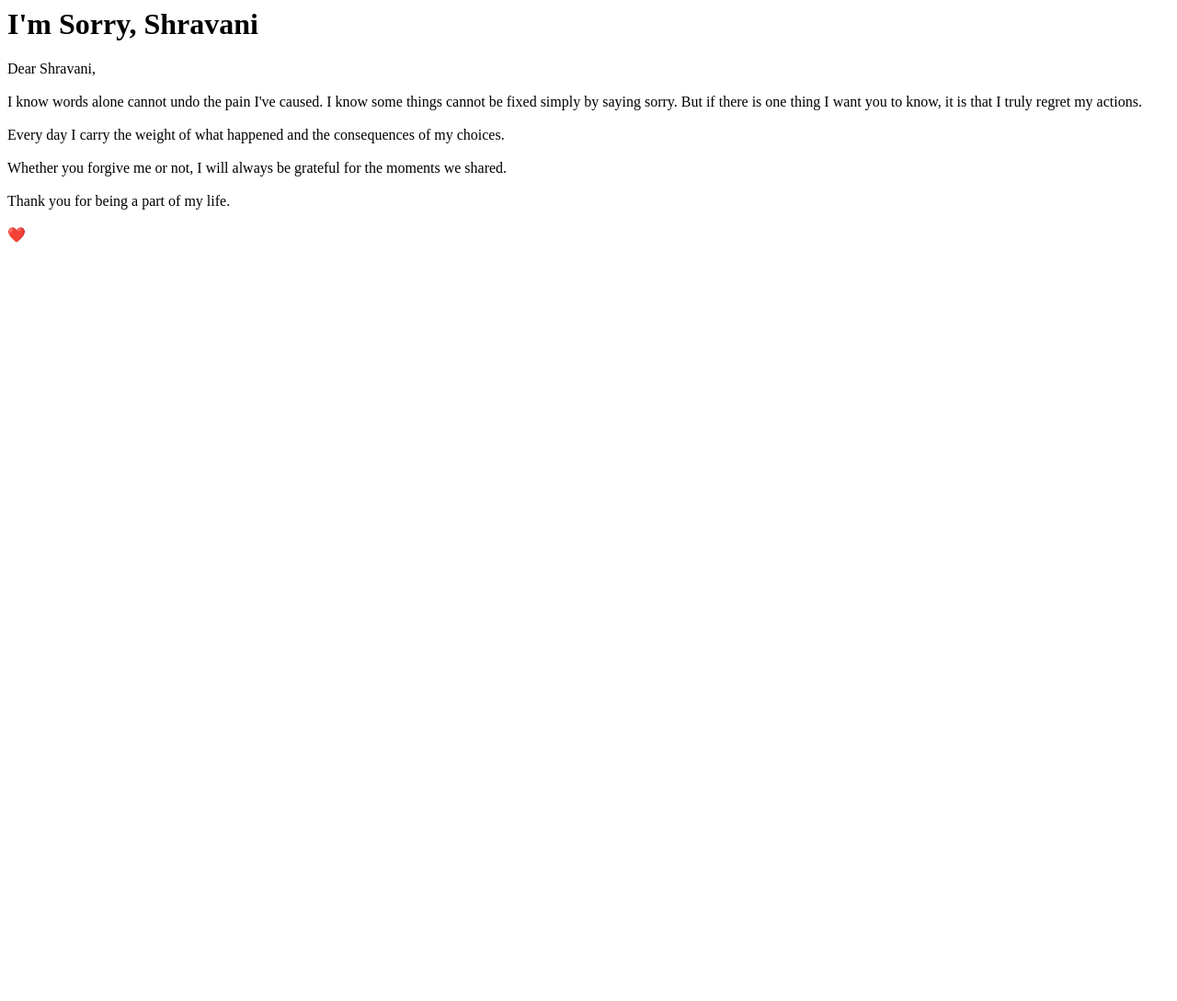
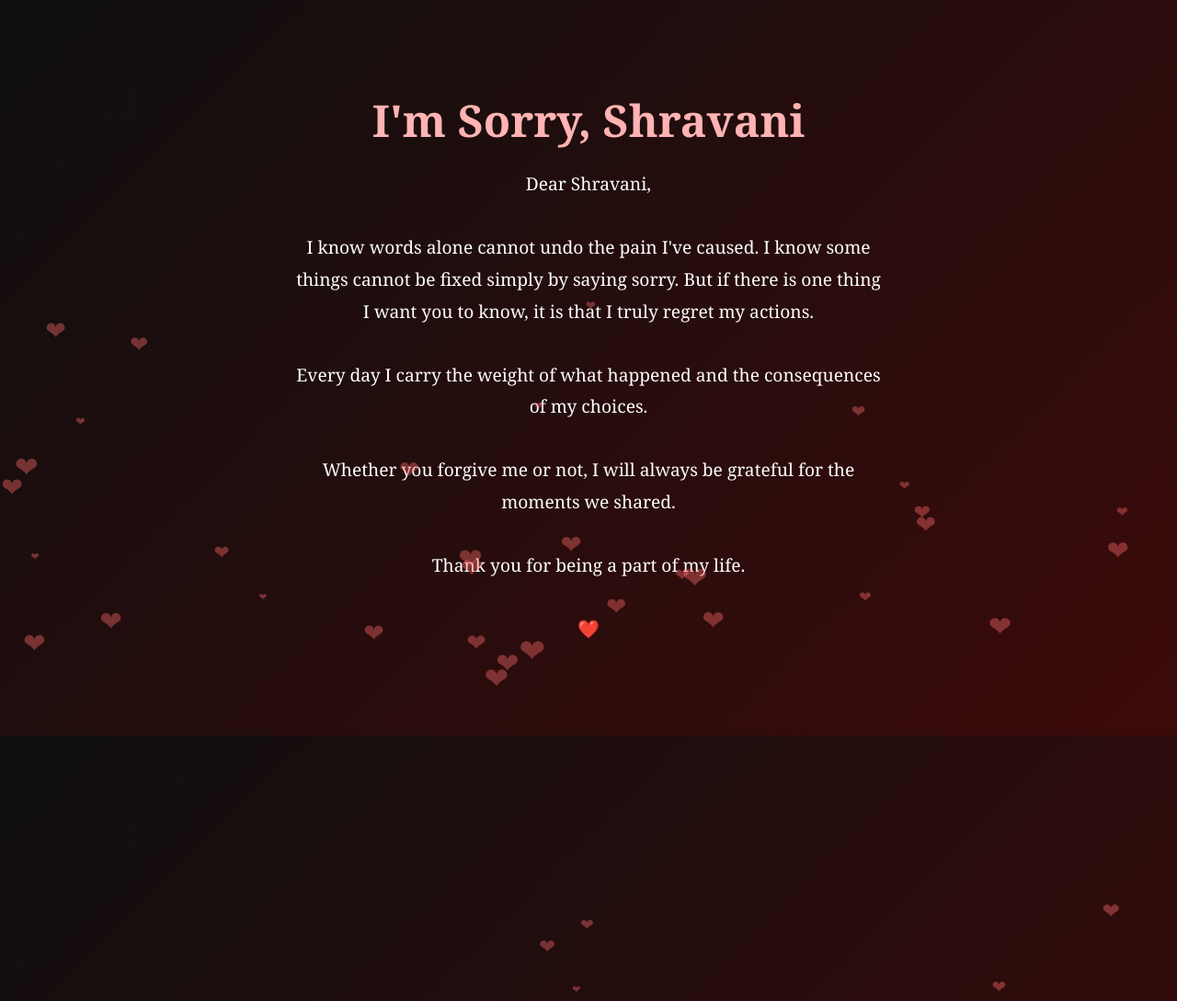
Before and after one commit to rugvedlad151-cmyk/Sorry-Shravani, a plain HTML site: page index.html in a window 1280 px wide. Shown: the top 1089 px of the page at 92% size. Before the commit the page ends 800 px from the top, so only its background shows below. Drawn offline with Linux system fonts and the light colour scheme.

Commit message:
Update index.html

```diff
--- a/index.html
+++ b/index.html
@@ -1,3 +1,78 @@
+<!DOCTYPE html>
+<html lang="en">
+<head>
+<meta charset="UTF-8">
+<meta name="viewport" content="width=device-width, initial-scale=1.0">
+<title>I'm Sorry, Shravani</title>
+
+<style>
+*{
+    margin:0;
+    padding:0;
+    box-sizing:border-box;
+    font-family: Georgia, serif;
+}
+
+body{
+    height:100vh;
+    display:flex;
+    justify-content:center;
+    align-items:center;
+    background:linear-gradient(135deg,#0f0f0f,#3d0a0a);
+    overflow:hidden;
+    color:white;
+}
+
+.container{
+    max-width:700px;
+    text-align:center;
+    padding:30px;
+    animation:fadeIn 2s ease;
+}
+
+h1{
+    font-size:3rem;
+    color:#ffb3b3;
+    margin-bottom:20px;
+}
+
+p{
+    font-size:1.2rem;
+    line-height:1.8;
+}
+
+.heart{
+    position:absolute;
+    color:#ff6b6b;
+    opacity:0.4;
+    animation:float linear infinite;
+}
+
+@keyframes fadeIn{
+    from{
+        opacity:0;
+        transform:translateY(20px);
+    }
+    to{
+        opacity:1;
+        transform:translateY(0);
+    }
+}
+
+@keyframes float{
+    from{
+        transform:translateY(100vh);
+    }
+    to{
+        transform:translateY(-100px);
+    }
+}
+</style>
+</head>
+
+<body>
+
+<div class="container">
     <h1>I'm Sorry, Shravani</h1>
 
     <p>
@@ -5,16 +80,31 @@
         <br><br>
         I know words alone cannot undo the pain I've caused.
         I know some things cannot be fixed simply by saying sorry.
-    But if there is one thing I want you to know, it is that
-    I truly regret my actions.
+        But if there is one thing I want you to know, it is that I truly regret my actions.
         <br><br>
-    Every day I carry the weight of what happened and the
-    consequences of my choices.
+        Every day I carry the weight of what happened and the consequences of my choices.
         <br><br>
-    Whether you forgive me or not,
-    I will always be grateful for the moments we shared.
+        Whether you forgive me or not, I will always be grateful for the moments we shared.
         <br><br>
         Thank you for being a part of my life.
         <br><br>
         ❤️
     </p>
+</div>
+
+<script>
+for(let i=0;i<40;i++){
+    let heart=document.createElement("div");
+    heart.innerHTML="❤";
+    heart.classList.add("heart");
+
+    heart.style.left=Math.random()*100+"vw";
+    heart.style.fontSize=(Math.random()*25+10)+"px";
+    heart.style.animationDuration=(Math.random()*6+4)+"s";
+
+    document.body.appendChild(heart);
+}
+</script>
+
+</body>
+</html>
```
Lines whose indentation alone changed are shown as unchanged.
